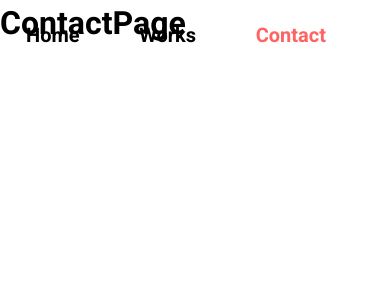
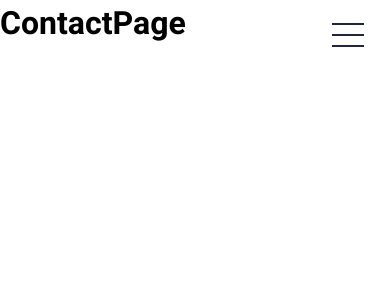
Before and after one commit to Sage4tk/portfolio-v3, a Next.js app: page /contact in a window 390 px wide. Shown: the top 300 px of the page. Built offline with nearby package versions, Linux system fonts and the light colour scheme.

Commit message:
added nav responsiveness with burger menu

```diff
--- a/components/Nav.tsx
+++ b/components/Nav.tsx
@@ -1,13 +1,23 @@
 import Link from "next/link";
+import { useState } from "react";
 
 interface Props {
     page: string
 }
 
 const Nav: React.FC<Props> = ({ page }) => {
+
+    //for mobile toggle of navbar
+    const [navBar, setNavBar] = useState(false);
+
     return(
         <nav>
-            <div>
+            <div className="burger" onClick={() => {setNavBar(!navBar)}}>
+                <div></div>
+                <div></div>
+                <div></div>
+            </div>
+            <div className={navBar ? "nav_links active":"nav_links"}>
                 <Link href="/" >
                     <a className={page === "home" ? "nav-active":""}>Home</a>
                 </Link>
--- a/styles/styles.scss
+++ b/styles/styles.scss
@@ -9,6 +9,11 @@ $secondary: #EDF7FA;
     padding: 0;
     box-sizing: border-box;
     font-family: $font;
+}
+
+body, html {
+    overflow-x: hidden;
+    position: relative;
 }
 
 //nav styling
@@ -24,22 +29,23 @@ nav {
     z-index: 1;
 }
 
-nav div a {
+.nav_links a {
     text-decoration: none;
     color: #000;
     font-weight: bold;
     font-size: 20px;
 }
 
-nav div {
+.nav_links {
     width: 300px;
     display: flex;
     flex-direction: row;
     justify-content: space-between;
 }
 
-.nav-active {
-    color: $primary
+.nav_active {
+    color: red !important;
+    background: red;
 }
 
 //footer
@@ -64,3 +70,40 @@ footer p {
 //media queries
 
 //mobile
+@media only screen and (max-width: 768px) {
+    .nav_links {
+        width: 240px;
+        height: 100vh;
+        flex-direction: column;
+        position: absolute;
+        top: 0;
+        right: 0;
+        background: #fff;
+        padding: 4rem 1rem;
+        text-align: center;
+        justify-content: space-around;
+        border-left: 2px solid #EDF7FA;
+        transform: translateX(100vw);
+        transition: 1s;
+    }
+
+    .active {
+        transform: translate(0);
+    }
+
+    .burger {
+        display: flex;
+        flex-direction: column;
+        justify-content: space-between;
+        height: 24px;
+        position: absolute;
+        z-index: 1;
+        right: 20%;
+    }
+
+    .burger div {
+        height: 2px;
+        width: 32px;
+        background-color: #21243D;
+    }
+}
```
